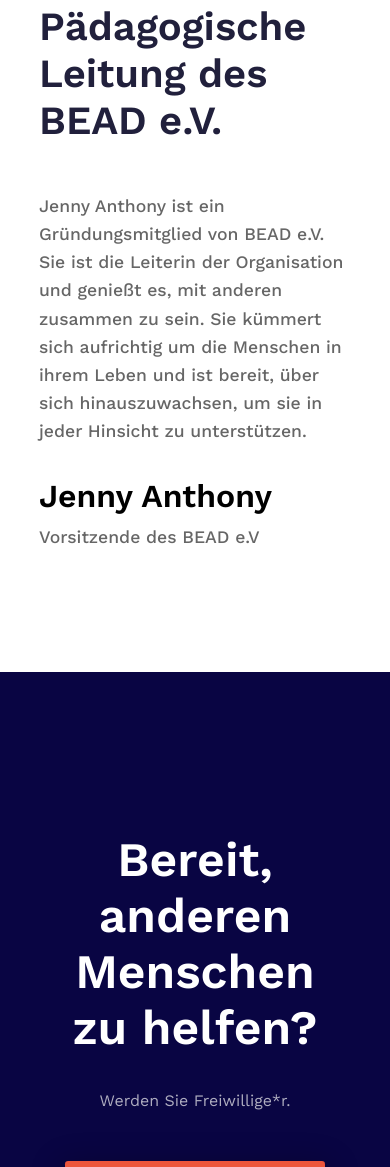
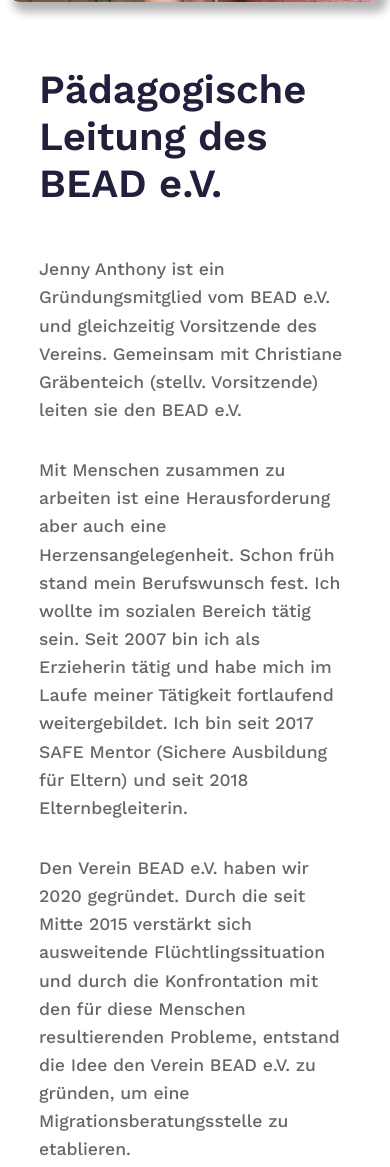
Before and after one commit to KingsleyDiala/BEAD-e.V., a plain HTML site: page index.html in a window 390 px wide. Shown: the part 7896-9063 px from the top of the page. Drawn offline with nearby package versions, Linux system fonts and the light colour scheme.

Commit message:
Text correction

```diff
--- a/index.html
+++ b/index.html
@@ -299,7 +299,13 @@
         </div>
         <div class="content-right">
           <h2>Pädagogische Leitung des BEAD e.V.</h2>
-          <p>Jenny Anthony ist ein Gründungsmitglied von BEAD e.V. Sie ist die Leiterin der Organisation und genießt es, mit anderen zusammen zu sein. Sie kümmert sich aufrichtig um die Menschen in ihrem Leben und ist bereit, über sich hinauszuwachsen, um sie in jeder Hinsicht zu unterstützen.</p>
+          <p>Jenny Anthony ist ein Gründungsmitglied vom BEAD e.V. und gleichzeitig Vorsitzende des Vereins. Gemeinsam mit Christiane Gräbenteich (stellv. Vorsitzende) leiten sie den BEAD e.V.
+            </p>
+            <p>Mit Menschen zusammen zu arbeiten ist eine Herausforderung aber auch eine Herzensangelegenheit. Schon früh stand mein Berufswunsch fest. Ich wollte im sozialen Bereich tätig sein. Seit 2007 bin ich als Erzieherin tätig und habe mich im Laufe meiner Tätigkeit fortlaufend weitergebildet. Ich bin seit 2017 SAFE Mentor (Sichere Ausbildung für Eltern) und seit 2018 Elternbegleiterin.</p>
+          <p>Den Verein BEAD e.V. haben wir 2020 gegründet. Durch die seit Mitte 2015 verstärkt sich ausweitende Flüchtlingssituation und durch die Konfrontation mit den für diese Menschen resultierenden Probleme, entstand die Idee den Verein BEAD e.V. zu gründen, um eine Migrationsberatungsstelle zu etablieren.
+          </p>
+          <p>Das Ziel hierbei war und ist, den Menschen, die kaum unsere Sprache sprechen, die sich einem, für uns kaum vorstellbarem, Wust aus Behördenbriefen, Anträgen und Regeln gegenübergestellt sehen, Briefe zu erklären, Anträge mit ihnen gemeinsam zu erarbeiten und auszufüllen und Regeln zu verstehen.
+            Im Laufe dieser Arbeit kamen immer mehr Widrigkeiten, die diese Menschen ausgesetzt sind zum Vorschein. Wohnungssuche, Termine mit Ämtern oder Beratungsgespräche mit Schulen und Kindertagesstätten sind nur einige der alltäglichen Hürden, die wir zusammen mit unseren Klienten täglich überwinden.</p>
           <h6>Jenny Anthony</h6>
           <p>Vorsitzende des BEAD e.V</p>
         </div>
--- a/resources/css/style.css
+++ b/resources/css/style.css
@@ -575,14 +575,14 @@
 /* OUR CAPTAIN */
 .our-captain {
   width: 100%;
-  height: 700px;
+  height: fit-content;
   display: grid;
   place-items: center;
   padding: 50px 0px;
 }
 .our-captain .container {
   width: 100%;
-  height: 90%;
+  height: 100%;
   overflow: hidden;
   display: flex;
   justify-content: center;
@@ -645,6 +645,7 @@
 }
 .our-captain .content-right p {
   opacity: 0.6;
+  margin: 1rem 0;
 }
 .our-captain .content-right h6 {
   margin-top: 3rem;
@@ -2657,7 +2658,7 @@
 
   /* MEET OUR CAPTAIN  */
   .our-captain {
-    height: 1200px;
+    height: fit-content;
   }
   .our-captain .fill {
     display: none;
@@ -2681,7 +2682,7 @@
   .our-captain .content-right {
     z-index: 2;
     max-width: 80%;
-    height: 700px;
+
     margin-top: 2rem;
   }
   .our-captain .content-right h2 {
```
